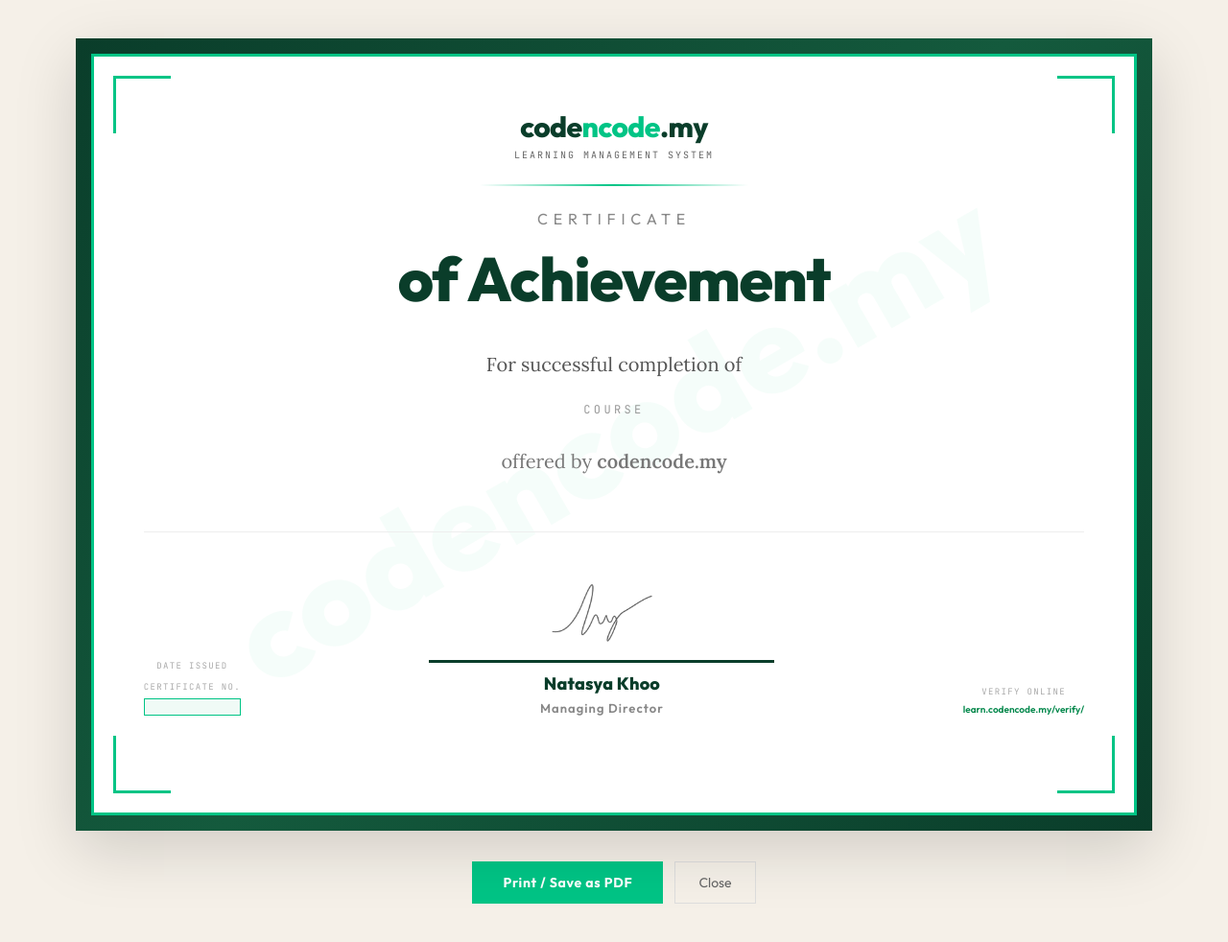
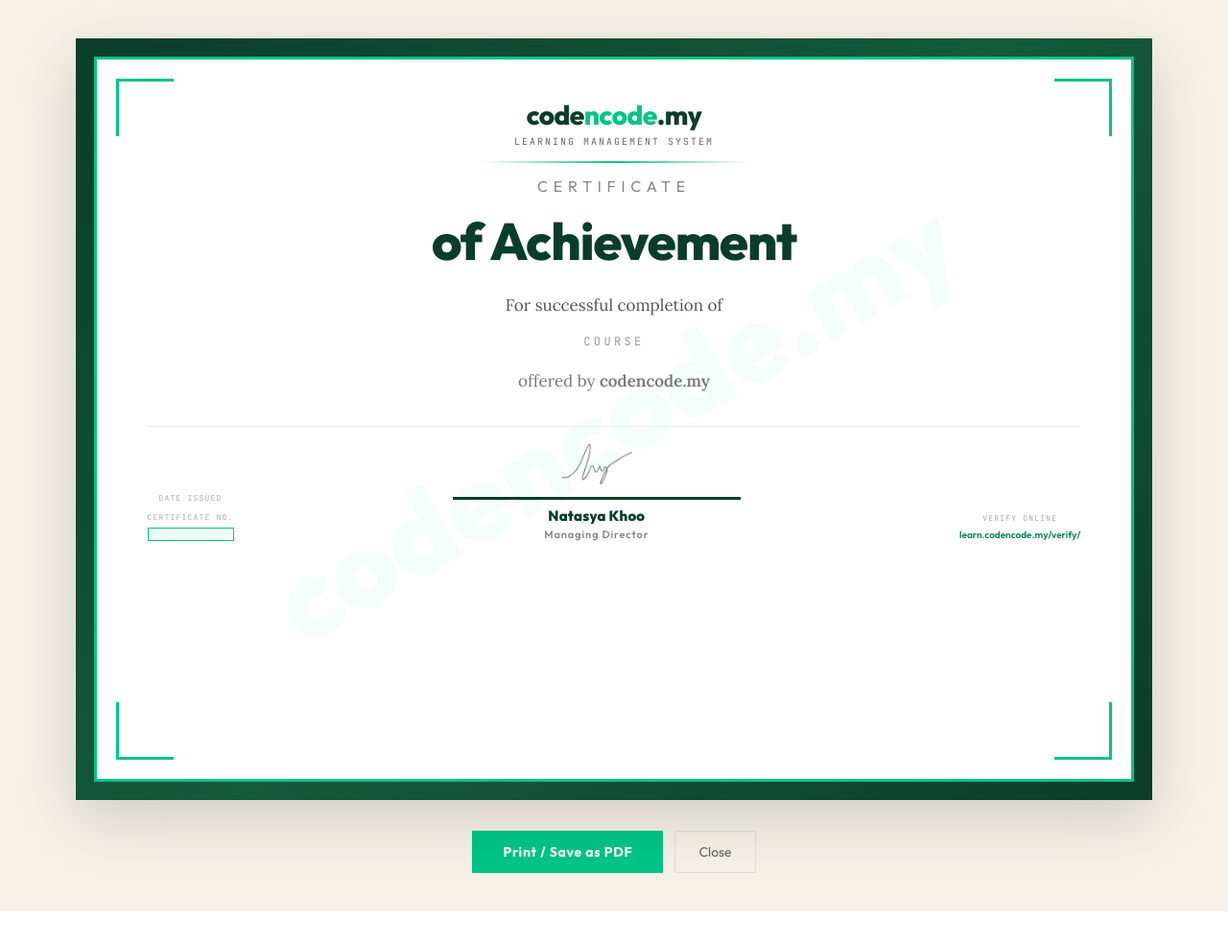
Before and after one commit to Sashakhoo/codencode, a Python web app: template codencode_deploy_v2/codencode_lms/templates/certificate.html in a window 1280 px wide. Shown: the whole page at 96% size. After the commit the page ends 950 px from the top, so only its background shows below. Run offline with Jinja, Linux system fonts and the light colour scheme; the template is opened without the code that fills it, so the values that code supplies are empty.

Commit message:
Fit certificates to A4 landscape

```diff
--- a/codencode_deploy_v2/codencode_lms/templates/certificate.html
+++ b/codencode_deploy_v2/codencode_lms/templates/certificate.html
@@ -21,24 +21,29 @@
 
     .cert-wrapper {
       width: 297mm;
+      height: 210mm;
       max-width: 100%;
       background: #fff;
       position: relative;
       box-shadow: 0 20px 60px rgba(0,0,0,0.15);
+      overflow: hidden;
     }
 
     .cert-outer {
-      padding: 16px;
+      width: 100%;
+      height: 100%;
+      padding: 5mm;
       background: linear-gradient(135deg, #0a3d2a 0%, #145a3d 50%, #0a3d2a 100%);
     }
 
     .cert-inner {
       border: 3px solid #00c485;
-      padding: 48px 52px;
+      width: 100%;
+      height: 100%;
+      padding: 9mm 14mm;
       background: #fff;
       position: relative;
       overflow: hidden;
-      min-height: 210mm;
       display: flex;
       flex-direction: column;
       align-items: center;
@@ -50,7 +55,7 @@
       content: 'codencode.my';
       position: absolute;
       font-family: 'Outfit', sans-serif;
-      font-size: 132px;
+      font-size: 118px;
       font-weight: 800;
       color: rgba(0, 196, 133, 0.04);
       top: 50%;
@@ -81,7 +86,7 @@
     /* Brand */
     .brand {
       font-family: 'Outfit', sans-serif;
-      font-size: 30px;
+      font-size: 28px;
       font-weight: 800;
       color: #0a3d2a;
       letter-spacing: -0.02em;
@@ -94,7 +99,7 @@
       letter-spacing: 0.2em;
       text-transform: uppercase;
       color: #666;
-      margin-bottom: 24px;
+      margin-bottom: 14px;
     }
 
     /* Divider */
@@ -102,17 +107,17 @@
       width: 280px;
       height: 2px;
       background: linear-gradient(90deg, transparent, #00c485, transparent);
-      margin: 0 auto 24px;
+      margin: 0 auto 14px;
     }
 
     /* Certificate heading */
     .cert-heading {
       font-family: 'Outfit', sans-serif;
-      font-size: 15px;
+      font-size: 14px;
       letter-spacing: 0.34em;
       text-transform: uppercase;
       color: #888;
-      margin-bottom: 14px;
+      margin-bottom: 8px;
     }
     .cert-content.no-recipient .cert-heading {
       font-size: 16px;
@@ -122,36 +127,36 @@
 
     .cert-of {
       font-family: 'Outfit', sans-serif;
-      font-size: 54px;
+      font-size: 46px;
       font-weight: 800;
       color: #0a3d2a;
       letter-spacing: -0.02em;
-      margin-bottom: 14px;
+      margin-bottom: 8px;
       line-height: 1.1;
     }
     .cert-content.no-recipient .cert-of {
-      font-size: 64px;
-      margin-bottom: 38px;
+      font-size: 54px;
+      margin-bottom: 24px;
     }
 
     .cert-completion {
       font-family: 'Outfit', sans-serif;
-      font-size: 20px;
+      font-size: 18px;
       font-weight: 400;
       color: #555;
-      margin-bottom: 22px;
+      margin-bottom: 14px;
     }
 
     /* Body text */
     .cert-body-text {
-      font-size: 16px;
+      font-size: 14px;
       color: #777;
-      margin-bottom: 14px;
+      margin-bottom: 8px;
       line-height: 1.55;
     }
     .cert-content.no-recipient .cert-body-text {
-      font-size: 20px;
-      margin-bottom: 24px;
+      font-size: 17px;
+      margin-bottom: 16px;
     }
     .cert-content.no-recipient .general-completion {
       margin-top: 0;
@@ -161,11 +166,11 @@
     /* Student name */
     .student-name {
       font-family: 'Lora', serif;
-      font-size: 64px;
+      font-size: 54px;
       font-weight: 600;
       font-style: italic;
       color: #0a3d2a;
-      margin-bottom: 8px;
+      margin-bottom: 4px;
       line-height: 1.2;
     }
 
@@ -173,7 +178,7 @@
       width: 560px;
       height: 1px;
       background: linear-gradient(90deg, transparent, #ccc, transparent);
-      margin: 0 auto 22px;
+      margin: 0 auto 14px;
     }
 
     /* Course */
@@ -183,7 +188,7 @@
       letter-spacing: 0.24em;
       text-transform: uppercase;
       color: #999;
-      margin-bottom: 10px;
+      margin-bottom: 8px;
     }
     .cert-content.no-recipient .course-label {
       font-size: 12px;
@@ -193,15 +198,15 @@
 
     .course-name {
       font-family: 'Outfit', sans-serif;
-      font-size: 36px;
+      font-size: 30px;
       font-weight: 700;
       color: #1a2e28;
-      margin-bottom: 20px;
+      margin-bottom: 12px;
     }
     .cert-content.no-recipient .course-name {
-      font-size: 48px;
+      font-size: 40px;
       line-height: 1.12;
-      margin-bottom: 30px;
+      margin-bottom: 20px;
     }
 
     /* Meta info */
@@ -210,13 +215,13 @@
       justify-content: space-between;
       align-items: flex-end;
       width: 100%;
-      margin-top: 24px;
-      padding-top: 18px;
+      margin-top: 14px;
+      padding-top: 12px;
       border-top: 1px solid #eee;
     }
     .cert-content.no-recipient .cert-meta {
-      margin-top: 58px;
-      padding-top: 20px;
+      margin-top: 34px;
+      padding-top: 12px;
     }
 
     .cert-meta-item { text-align: center; }
@@ -229,26 +234,26 @@
       gap: 6px;
     }
     .cert-qr img {
-      width: 72px; height: 72px;
+      width: 58px; height: 58px;
       border: 2px solid #00c485;
       padding: 3px;
       background: white;
     }
     .cert-qr-label {
       font-family: 'JetBrains Mono', monospace;
-      font-size: 7px;
+      font-size: 6px;
       letter-spacing: 0.12em;
       text-transform: uppercase;
       color: #aaa;
     }
     .cert-qr-url {
       font-family: 'JetBrains Mono', monospace;
-      font-size: 7px;
+      font-size: 6px;
       color: #00874a;
     }
     .cert-meta-label {
       font-family: 'JetBrains Mono', monospace;
-      font-size: 9px;
+      font-size: 8px;
       letter-spacing: 0.15em;
       text-transform: uppercase;
       color: #aaa;
@@ -256,7 +261,7 @@
     }
     .cert-meta-value {
       font-family: 'Outfit', sans-serif;
-      font-size: 13px;
+      font-size: 12px;
       font-weight: 600;
       color: #333;
     }
@@ -264,39 +269,39 @@
     .cert-number-badge {
       background: #f0faf6;
       border: 1px solid #00c485;
-      padding: 8px 16px;
+      padding: 6px 13px;
       font-family: 'JetBrains Mono', monospace;
-      font-size: 12px;
+      font-size: 11px;
       color: #00874a;
       letter-spacing: 0.1em;
     }
 
     /* Signature area */
     .signature-area {
-      margin-top: 24px;
-      width: 360px;
+      margin-top: 0;
+      width: 300px;
       text-align: center;
     }
     .signature-line {
       position: relative;
       width: 100%;
-      height: 92px;
+      height: 64px;
       border-bottom: 3px solid #0a3d2a;
-      margin-bottom: 12px;
+      margin-bottom: 8px;
     }
     .signature-image {
       display: block;
       position: absolute;
       left: 50%;
-      bottom: 8px;
+      bottom: 5px;
       transform: translateX(-50%);
-      width: 280px;
-      height: 82px;
+      width: 220px;
+      height: 58px;
       object-fit: contain;
     }
     .signature-name {
       font-family: 'Outfit', sans-serif;
-      font-size: 18px;
+      font-size: 15px;
       font-weight: 800;
       color: #0a3d2a;
       letter-spacing: 0.01em;
@@ -304,12 +309,12 @@
     }
     .signature-title {
       font-family: 'Outfit', sans-serif;
-      font-size: 13px;
+      font-size: 11px;
       font-weight: 600;
       letter-spacing: 0.08em;
       text-transform: none;
       color: #888;
-      margin-top: 6px;
+      margin-top: 4px;
     }
 
     /* Print button */
@@ -345,13 +350,21 @@
     .btn-close:hover { border-color: #999; color: #333; }
 
     @media print {
+      html,
       body {
         background: #fff;
         padding: 0;
+        margin: 0;
+        width: 297mm;
+        height: 210mm;
+        min-height: 210mm;
+        display: block;
       }
       .cert-wrapper {
         box-shadow: none;
-        width: 100%;
+        width: 297mm;
+        height: 210mm;
+        max-width: none;
       }
       .print-actions { display: none !important; }
       @page {
```
